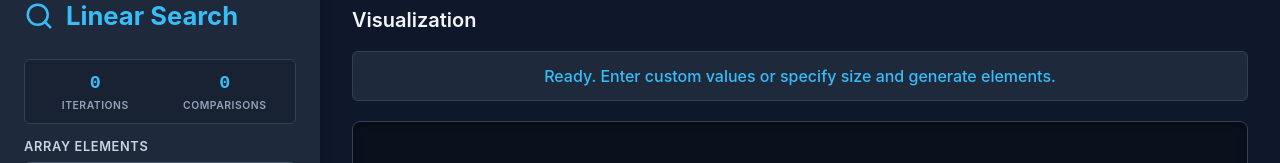
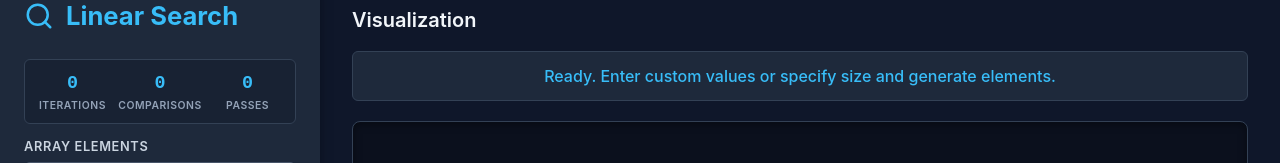
Before and after one commit to pnnitish9/DSA-Visuliazer-frontend, a React (Vite) app: page /linearserach in a window 1280 px wide. Shown: the part 176-339 px from the top of the page. Built offline with nearby package versions, Linux system fonts and the light colour scheme; sample sign-in values are in the browser's storage.

Commit message:
linearSearch update

```diff
--- a/src/components/Search/LinearSearch.jsx
+++ b/src/components/Search/LinearSearch.jsx
@@ -383,7 +383,7 @@ const InjectedStyles = () => (
     /* --- Sidebar stat metric tracker panel --- */
     .metric-stats-bar {
       display: grid;
-      grid-template-columns: 1fr 1fr;
+      grid-template-columns: repeat(3, 1fr);
       gap: 0.5rem;
       background-color: rgba(15, 23, 42, 0.4);
       padding: 0.6rem;
@@ -568,6 +568,7 @@ export default function LinearSearchVisualizer() {
   // Live Metric Panel indicators
   const [liveIterations, setLiveIterations] = useState(0);
   const [liveComparisons, setLiveComparisons] = useState(0);
+  const [livePasses, setLivePasses] = useState(0);
   const [evaluatedCase, setEvaluatedCase] = useState(null); // 'best' | 'avg' | 'worst' | null
 
   // References for handling async looping cycles safely
@@ -591,6 +592,7 @@ export default function LinearSearchVisualizer() {
         setEvaluatedCase(null);
         setLiveIterations(0);
         setLiveComparisons(0);
+        setLivePasses(0);
       }
     }
   }, [arrayStr, isVisualizing]);
@@ -642,6 +644,7 @@ export default function LinearSearchVisualizer() {
       lineKey: 'init',
       iterations: 0,
       comparisons: 0,
+      passes: 1,
       matchedCase: null
     });
 
@@ -665,6 +668,7 @@ export default function LinearSearchVisualizer() {
         lineKey: 'checking',
         iterations: i + 1,
         comparisons: comparisonsCount,
+        passes: 1,
         matchedCase: null
       });
 
@@ -688,6 +692,7 @@ export default function LinearSearchVisualizer() {
           lineKey: 'found',
           iterations: i + 1,
           comparisons: comparisonsCount,
+          passes: 1,
           matchedCase: caseType
         });
         break;
@@ -704,6 +709,7 @@ export default function LinearSearchVisualizer() {
           lineKey: 'loop',
           iterations: i + 1,
           comparisons: comparisonsCount,
+          passes: 1,
           matchedCase: null
         });
       }
@@ -719,6 +725,7 @@ export default function LinearSearchVisualizer() {
         lineKey: 'not_found',
         iterations: arr.length,
         comparisons: comparisonsCount,
+        passes: 1,
         matchedCase: 'worst'
       });
     }
@@ -748,6 +755,7 @@ export default function LinearSearchVisualizer() {
     setExecutionLog(frame.log);
     setLiveIterations(frame.iterations);
     setLiveComparisons(frame.comparisons);
+    setLivePasses(frame.passes);
     if (frame.matchedCase) {
       setEvaluatedCase(frame.matchedCase);
     }
@@ -814,6 +822,7 @@ export default function LinearSearchVisualizer() {
     setEvaluatedCase(null);
     setLiveIterations(0);
     setLiveComparisons(0);
+    setLivePasses(0);
     setError(null);
 
     const parsed = validateAndParse();
@@ -878,6 +887,10 @@ export default function LinearSearchVisualizer() {
           <div className="metric-stat-item">
             <span className="metric-stat-val">{liveComparisons}</span>
             <span className="metric-stat-label">Comparisons</span>
+          </div>
+          <div className="metric-stat-item">
+            <span className="metric-stat-val">{livePasses}</span>
+            <span className="metric-stat-label">Passes</span>
           </div>
         </div>
 
```
